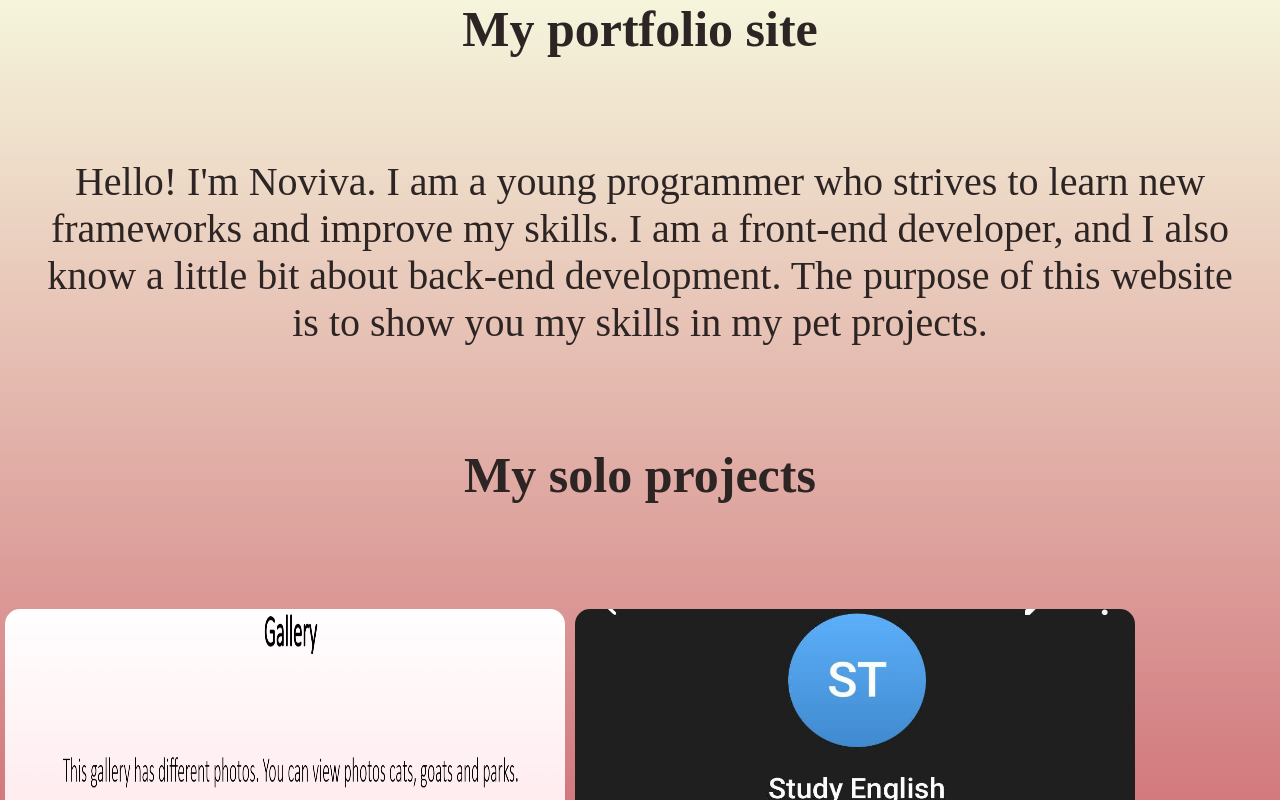
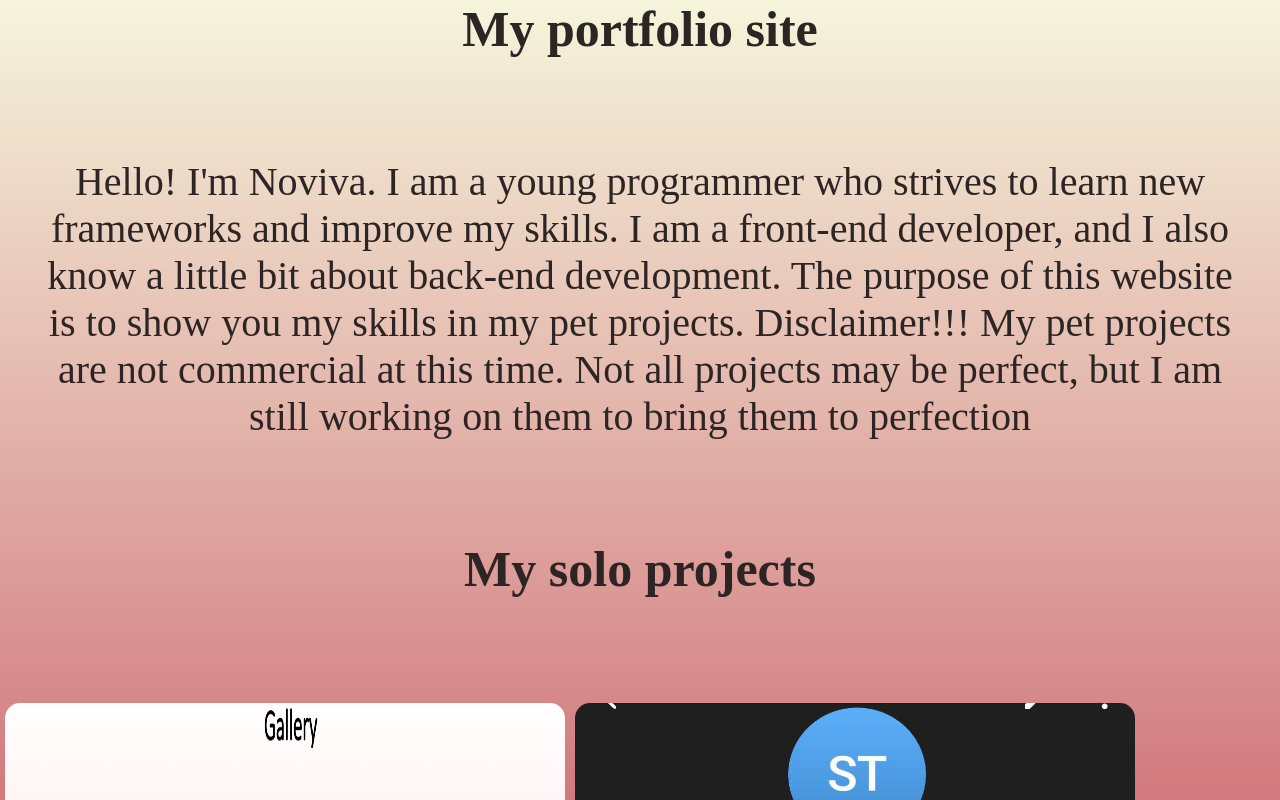
Before and after one commit to angel200306/portfolio, a React (Create React App) app: page / in a window 1280 px wide. Shown: the top 800 px of the page. Built offline with nearby package versions, Linux system fonts and the light colour scheme.

Commit message:
Changed text

```diff
--- a/src/App.js
+++ b/src/App.js
@@ -6,7 +6,7 @@ import logo2 from "./img/Learn Map.png"
 
 class App extends React.Component {
     string = "My portfolio site"
-    paragraf = "Hello! I'm Noviva. I am a young programmer who strives to learn new frameworks and improve my skills. I am a front-end developer, and I also know a little bit about back-end development. The purpose of this website is to show you my skills in my pet projects."
+    paragraf = "Hello! I'm Noviva. I am a young programmer who strives to learn new frameworks and improve my skills. I am a front-end developer, and I also know a little bit about back-end development. The purpose of this website is to show you my skills in my pet projects. Disclaimer!!! My pet projects are not commercial at this time. Not all projects may be perfect, but I am still working on them to bring them to perfection"
     string1 = "My solo projects"
     string2 = "My skils"
     paragraf1 = "My skills include HTML, CSS, JS, React, and Flask."
```
